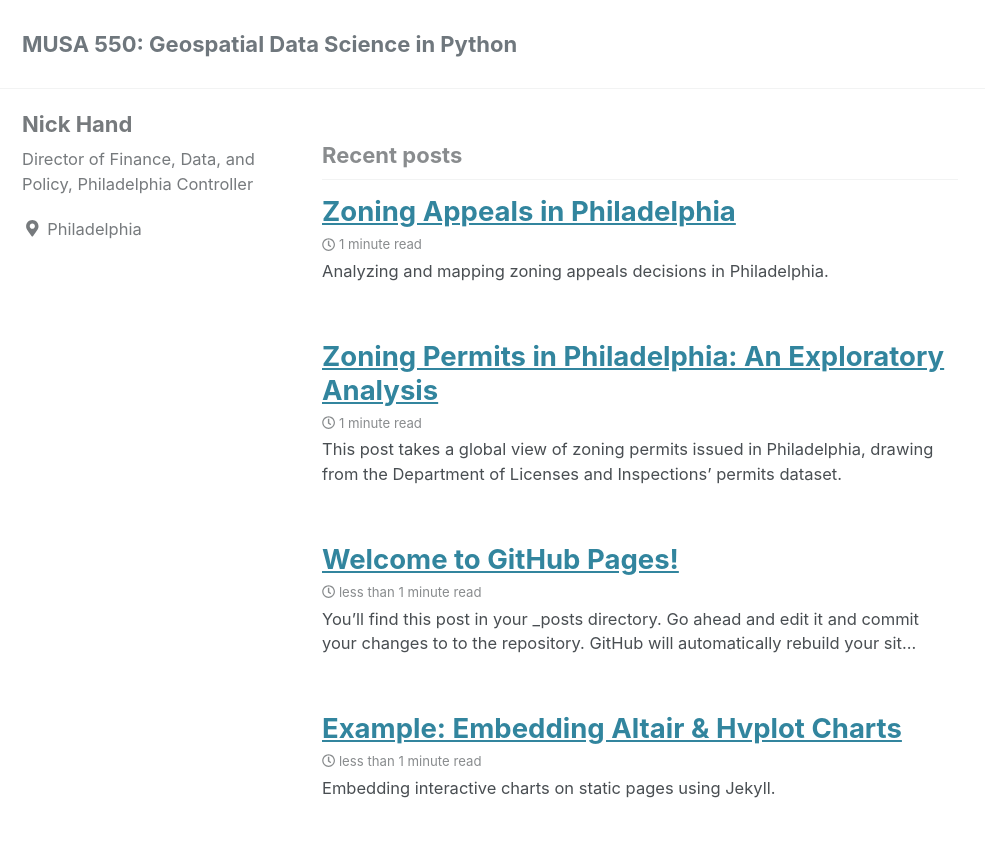
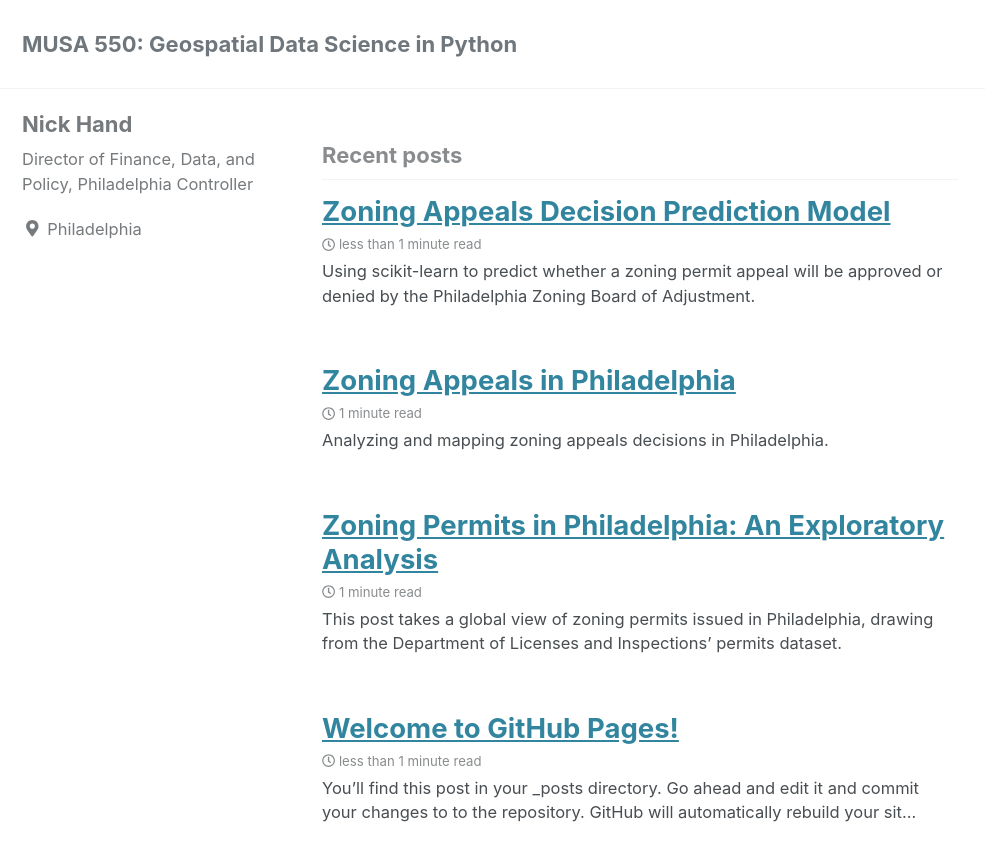
Before and after one commit to maxmasudafarkas/Philadelphia_Entitlements_Analysis, a Jekyll site: the page built from index.html, in a window 1280 px wide and 900 px high. Shown: the top 861 px of the window, without its empty margins (0-985 px from the left). Built offline with Jekyll 4.4.1, drawn with Linux system fonts in a browser that asks for light colours; cached includes are drawn as plain includes; nearby versions of some CDN libraries; a script that is not in the unit is left out; the list of posts is cut into pages by our own code.

Commit message:
Update 2019-04-13-measles-charts.md

```diff
--- a/_posts/2019-04-13-measles-charts.md
+++ b/_posts/2019-04-13-measles-charts.md
@@ -1,18 +1,14 @@
 ---
-title: "Example: Embedding Altair & Hvplot Charts"
-date: 2019-04-13
+title: "Zoning Appeals Decision Prediction Model"
+date: 2020-12-21
 published: true
-tags: [dataviz, altair, hvplot, holoviews]
-excerpt: "Embedding interactive charts on static pages using Jekyll."
-altair-loader:
-  altair-chart-1: "charts/measlesAltair.json"
-hv-loader:
-  hv-chart-1: "charts/measlesHvplot.html"
+tags: [dataviz]
+excerpt: "Using scikit-learn to predict whether a zoning permit appeal will be approved or denied by the Philadelphia Zoning Board of Adjustment."
 toc: true
 toc_sticky: true
 ---
 
-This post will show examples of embedding interactive charts produced using [Altair](https://altair-viz.github.io) and [Hvplot](https://hvplot.pyviz.org/).
+The permitting and entitlement process is notoriously unpredictable and can add significant delays to the development process for small property owners and large developers alike. Like the Olympian governmental agencies portrayed in the stories of Franz Kafka, zoning boards such as Philadelphia's Zoning Board of Adjustment are often accused of making decisions on whim and will alone.
 
 ## Altair Example
 
```
